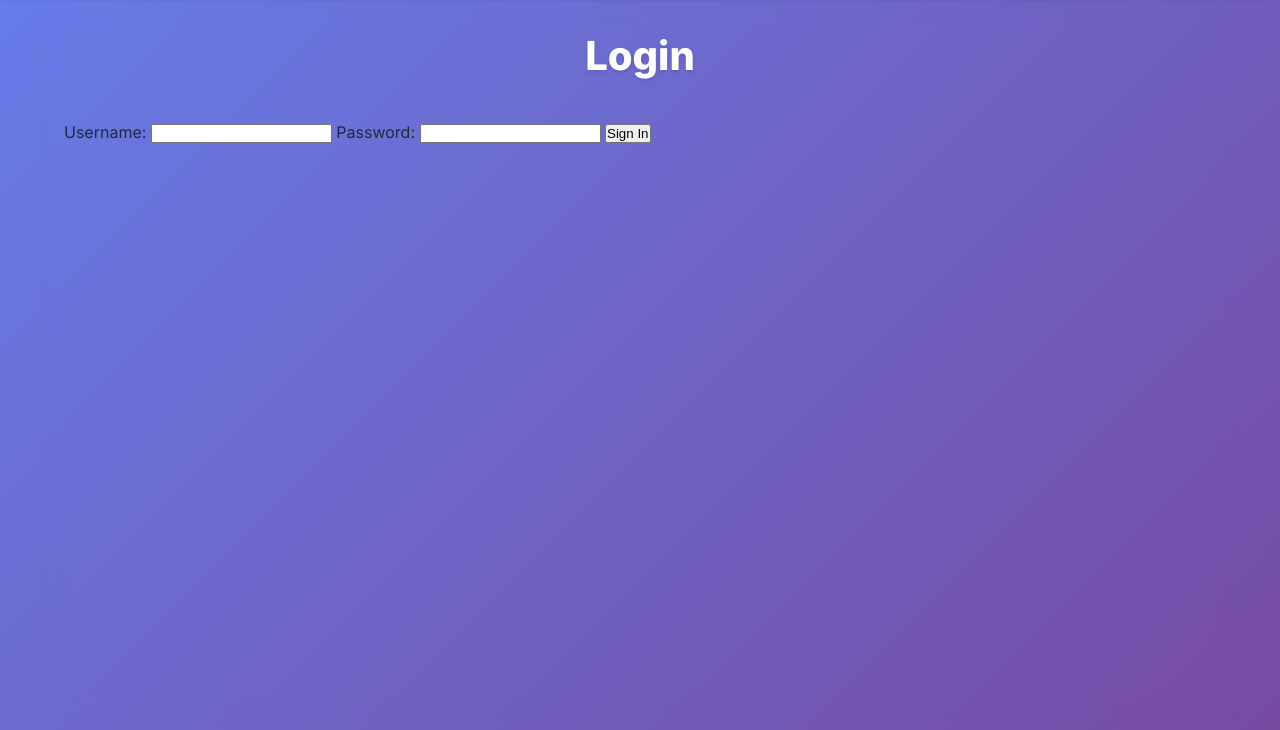
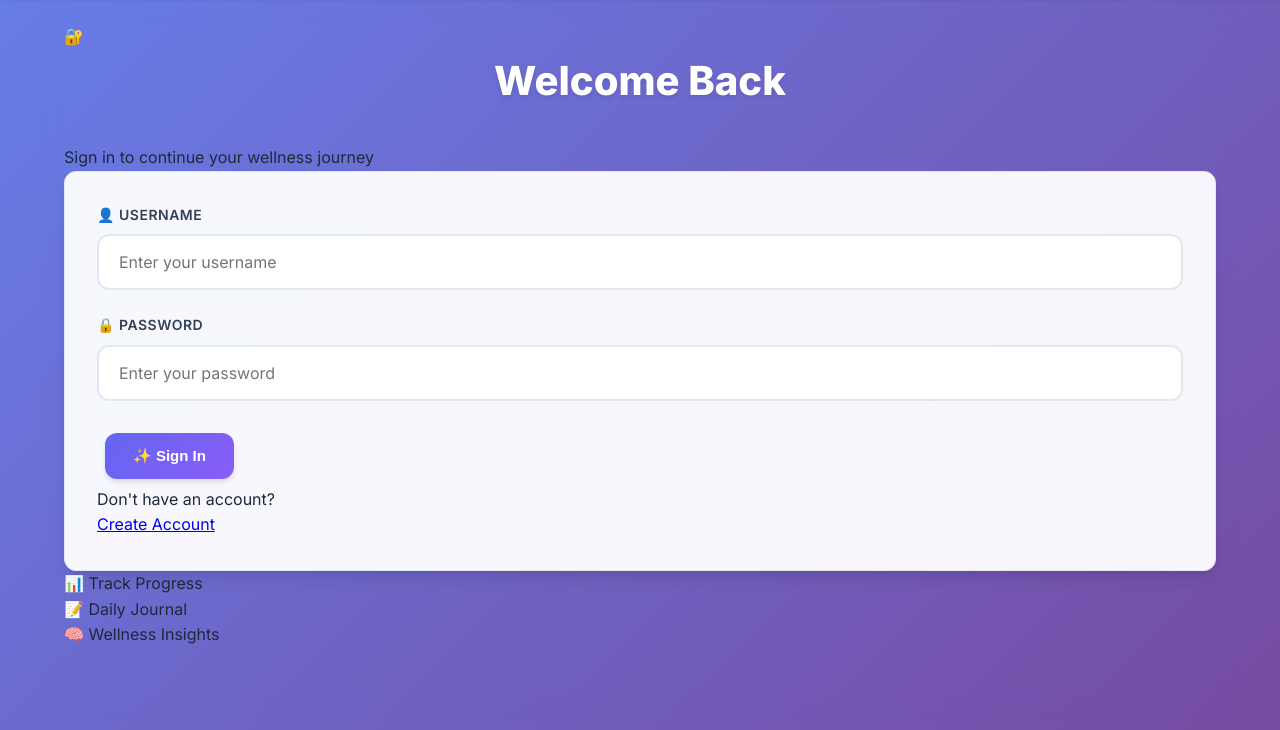
Before and after one commit to Rocky1324/mindtrack-journal, a Flask app: page /login in a window 1280 px wide. Shown: the part 70-800 px from the top of the page. Run offline with Flask 3, Linux system fonts and the light colour scheme.

Commit message:
Revamp login page with new design and features
Enhanced the login page with a new layout and additional features for user engagement.

```diff
--- a/templates/login.html
+++ b/templates/login.html
@@ -1,25 +1,53 @@
 {% extends "layout.html" %}
 
-{% block title %}Login{% endblock %}
+{% block title %}Login - MindTrack{% endblock %}
 
 {% block content %}
-  <h1>Login</h1>
-  {% with messages = get_flashed_messages(with_categories=true) %}
-  {% if messages %}
-    <ul>
-      {% for category, message in messages %}
-        <li class="{{ category }}">{{ message }}</li>
-      {% endfor %}
-    </ul>
-    {% endif %}
-{% endwith %}
+  <div class="auth-container">
+    <div class="auth-card">
+      <div class="auth-header">
+        <div class="auth-icon">🔐</div>
+        <h1>Welcome Back</h1>
+        <p>Sign in to continue your wellness journey</p>
+      </div>
 
-    <div>
-    <form method="POST" action="{{ url_for('login') }}">
-      <label for="username"></label>Username:
-      <input name="username" id="username" type="text">
-       <label for="password"></label>Password:
-      <input name="password" id="password" type="password">
-      <button type="submit">Sign In</button>
-      </form>
+      <div class="form-container">
+        <form method="POST" action="{{ url_for('login') }}" class="auth-form">
+          <div class="form-group">
+            <label for="username">👤 Username</label>
+            <input name="username" id="username" type="text" placeholder="Enter your username" required>
+          </div>
+
+          <div class="form-group">
+            <label for="password">🔒 Password</label>
+            <input name="password" id="password" type="password" placeholder="Enter your password" required>
+          </div>
+
+          <button type="submit" class="btn btn-primary auth-btn">
+            ✨ Sign In
+          </button>
+        </form>
+
+        <div class="auth-footer">
+          <p>Don't have an account?</p>
+          <a href="{{ url_for('register') }}" class="auth-link">Create Account</a>
+        </div>
+      </div>
+
+      <div class="auth-features">
+        <div class="feature-item">
+          <span class="feature-icon">📊</span>
+          <span>Track Progress</span>
+        </div>
+        <div class="feature-item">
+          <span class="feature-icon">📝</span>
+          <span>Daily Journal</span>
+        </div>
+        <div class="feature-item">
+          <span class="feature-icon">🧠</span>
+          <span>Wellness Insights</span>
+        </div>
+      </div>
+    </div>
+  </div>
 {% endblock %}
```
